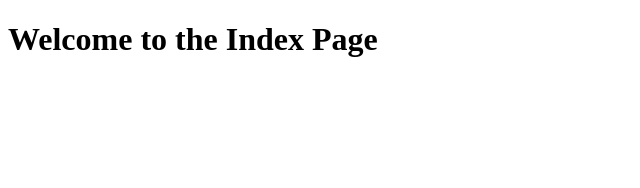
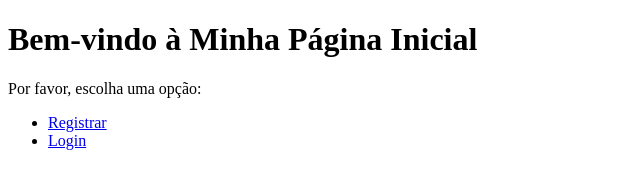
Before and after one commit to Ferovkenar/meu-site, a website: page docs/index.html in a window 1280 px wide. Shown: the whole page, without its empty margins (0-640 px from the left). Drawn offline with Linux system fonts and the light colour scheme.

Commit message:
Update index.html

```diff
--- a/docs/index.html
+++ b/docs/index.html
@@ -2,9 +2,15 @@
 <html lang="en">
 <head>
     <meta charset="UTF-8">
-    <title>Index</title>
+    <meta name="viewport" content="width=device-width, initial-scale=1.0">
+    <title>Minha Página Inicial</title>
 </head>
 <body>
-    <h1>Welcome to the Index Page</h1>
+    <h1>Bem-vindo à Minha Página Inicial</h1>
+    <p>Por favor, escolha uma opção:</p>
+    <ul>
+        <li><a href="/register">Registrar</a></li>
+        <li><a href="/login">Login</a></li>
+    </ul>
 </body>
 </html>
```
